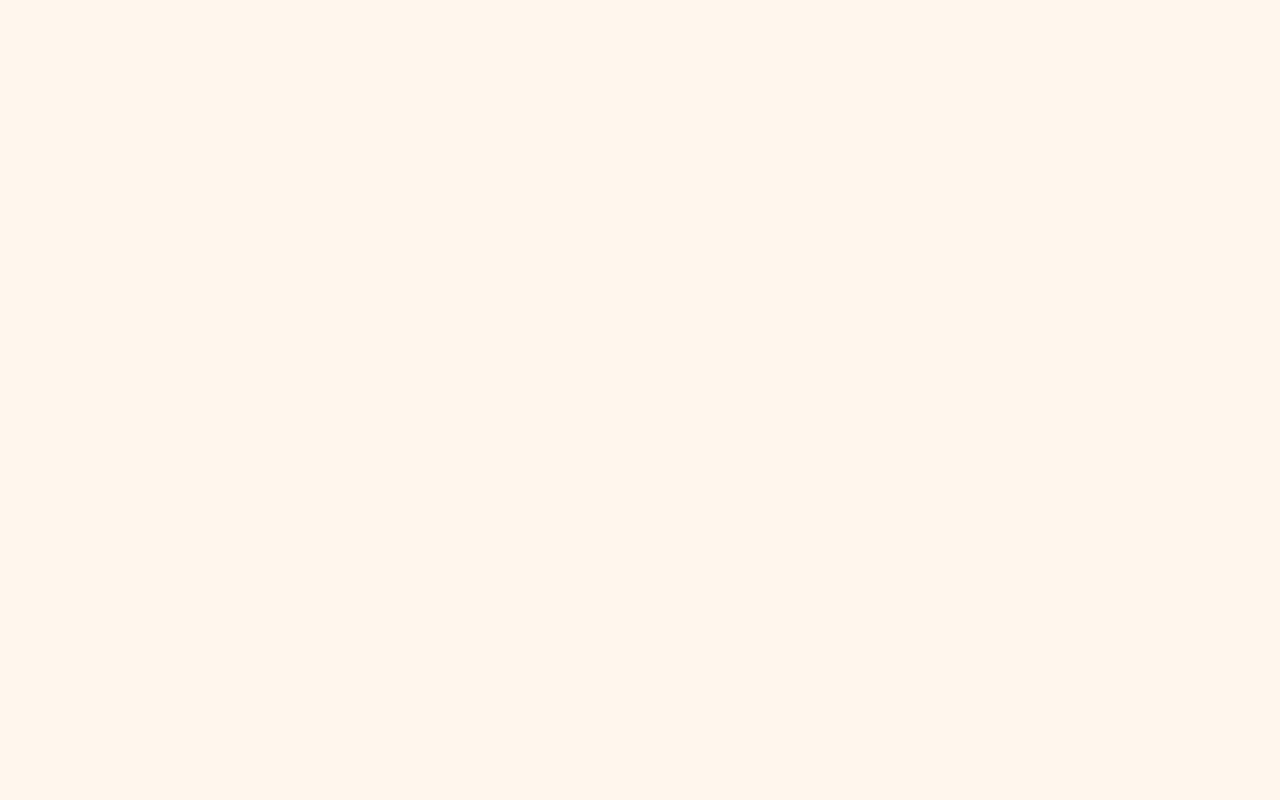
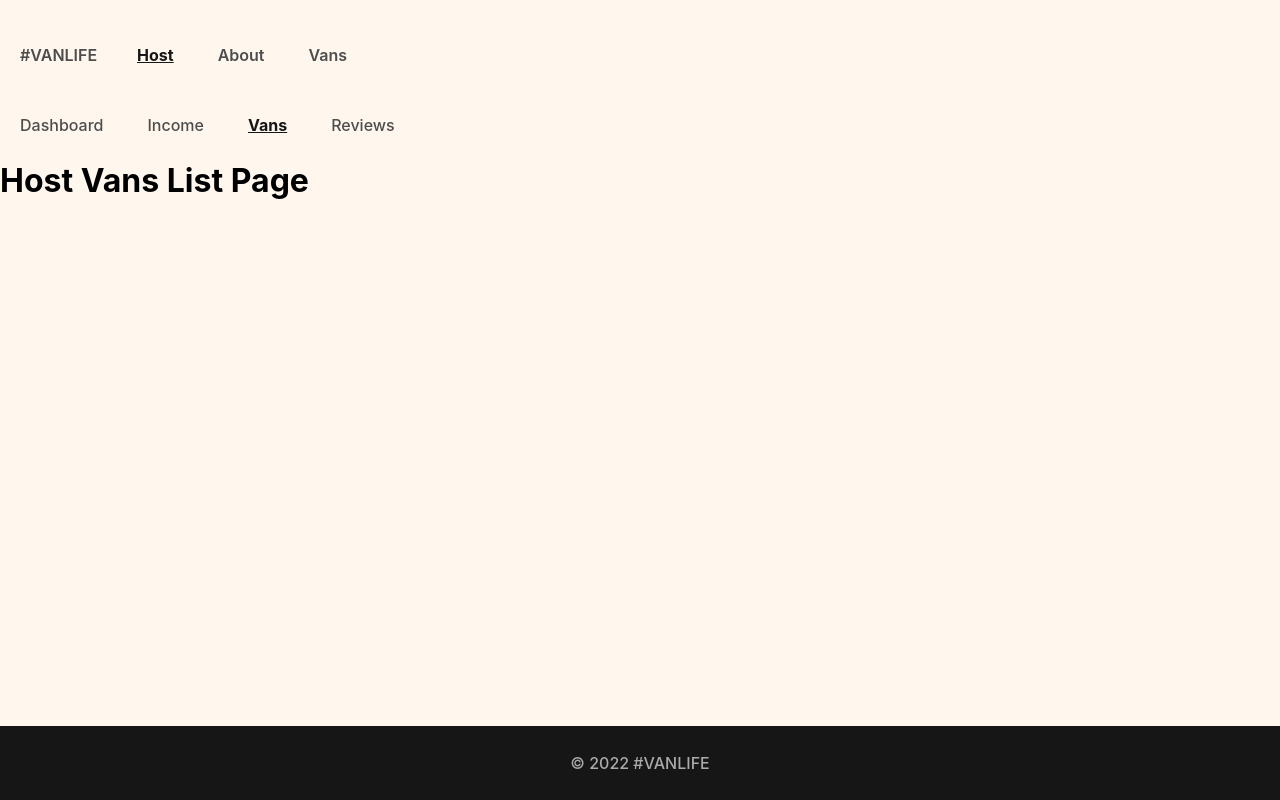
Before and after one commit to akinmiday/react-router-6, a React (Vite) app in the folder react-router-6/: page /host/vans in a window 1280 px wide. Before the commit this address had no page. Built offline with nearby package versions, Linux system fonts and the light colour scheme; what miragejs would draw is missing.

Commit message:
host vans page added

```diff
--- a/react-router-6/src/App.jsx
+++ b/react-router-6/src/App.jsx
@@ -12,6 +12,8 @@ import DashBoard from './pages/host/dashboard'
 import Income from './pages/host/income'
 import Reviews from './pages/host/reviews'
 import HostLayout from './pages/host/hostlayout'
+import HostVan from './pages/host/hostvan'
+import HostVanDetail from './pages/host/hostvandetail'
 
 
 function App() {
@@ -31,6 +33,8 @@ function App() {
           <Route path='host' element={<HostLayout />}>
             <Route index element={<DashBoard />} />
             <Route path='income' element={<Income />} />
+            <Route path='vans' element={<HostVan />} />
+            <Route path='vans/:id' element={<HostVanDetail />} />
             <Route path='reviews' element={<Reviews />} />
           </Route>
         </Route>
--- a/react-router-6/src/pages/host/hostlayout.jsx
+++ b/react-router-6/src/pages/host/hostlayout.jsx
@@ -22,6 +22,12 @@ export default function HostLayout() {
                     style={({ isActive }) => isActive ? activeStyle : null}
                 >Income
                 </NavLink>
+
+                <NavLink to='vans'
+                    style={({ isActive }) => isActive ? activeStyle : null}
+                >Vans
+                </NavLink>
+
                 <NavLink to='reviews'
                     style={({ isActive }) => isActive ? activeStyle : null}
                 >Reviews
--- /dev/null
+++ b/react-router-6/src/pages/host/hostvan.jsx
@@ -0,0 +1,7 @@
+import React from "react"
+
+export default function HostVan() {
+    return (
+        <h1>Host Vans List Page</h1>
+    )
+}
--- /dev/null
+++ b/react-router-6/src/pages/host/hostvandetail.jsx
@@ -0,0 +1,5 @@
+import React from "react"
+
+export default function HostVanDetail() {
+    return <h1>Host Van Detail Page</h1>
+}
```
